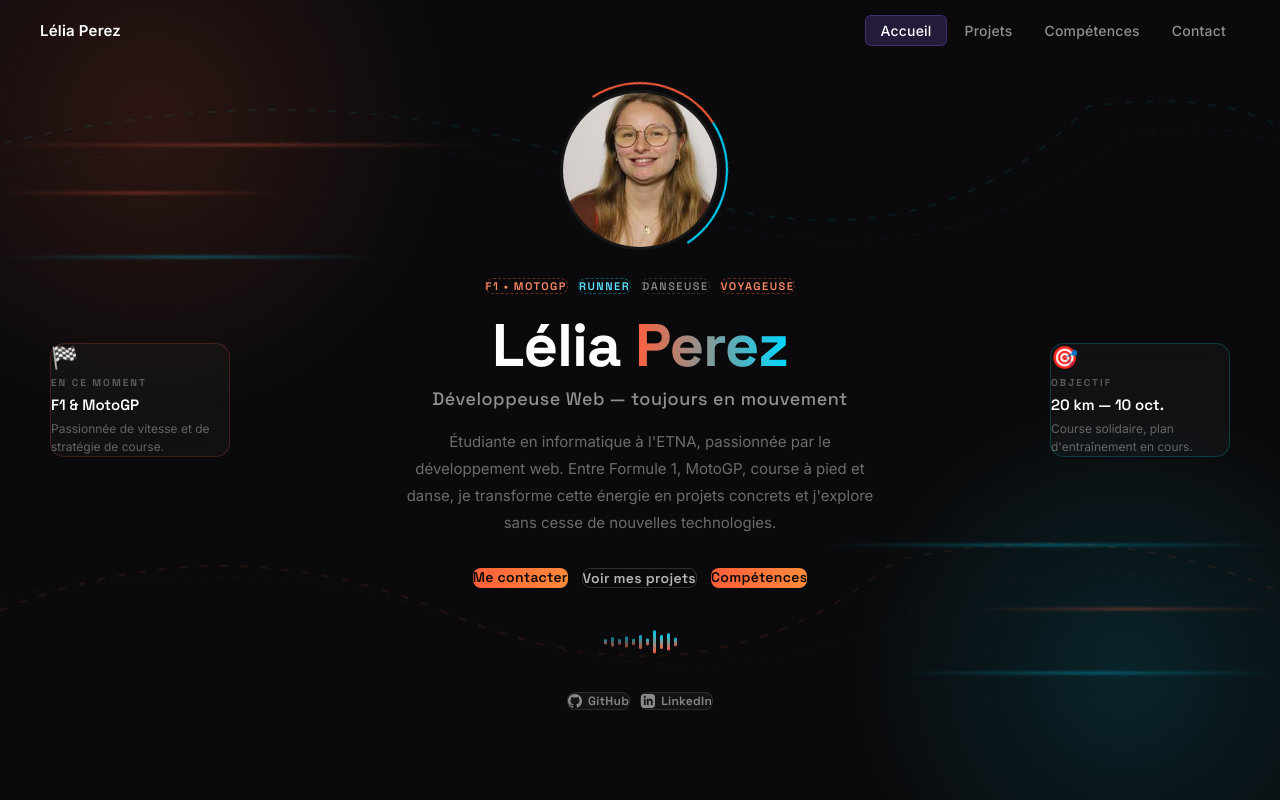
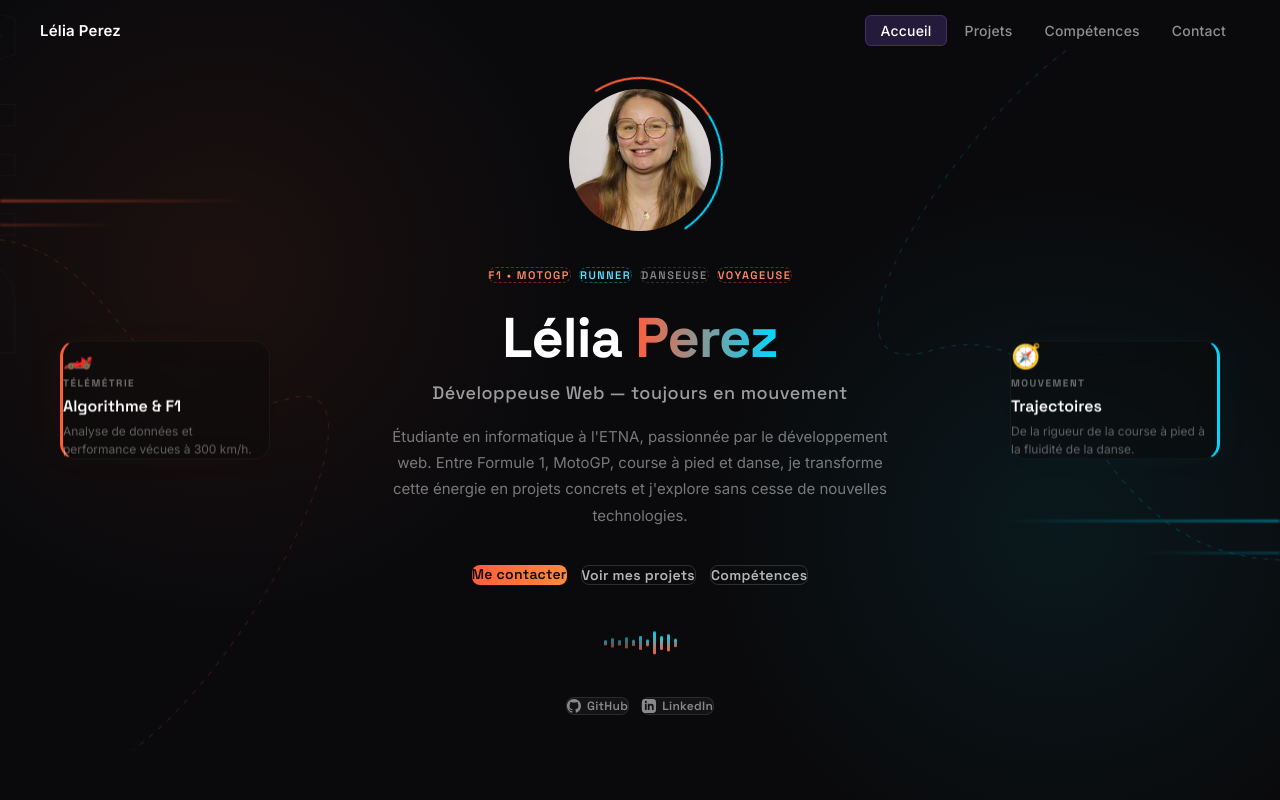
Before and after one commit to przlelia-art/Portfolio, a React (Vite) app: page / in a window 1280 px wide. Shown: the top 800 px of the page. Built offline with nearby package versions, Linux system fonts and the light colour scheme.

Commit message:
feat: add design od my hero

```diff
--- a/src/components/Hero.jsx
+++ b/src/components/Hero.jsx
@@ -131,86 +131,103 @@ function Hero() {
           transform: translateY(-2px);
         }
 
+        /* --- AJOUTS ET AMÉLIORATIONS DES EFFETS --- */
+
         .speedline {
           position: absolute;
           height: 2px;
           border-radius: 2px;
-          filter: blur(1.5px);
-          opacity: 0.5;
+          filter: blur(1px);
+          opacity: 0.6;
+          pointer-events: none;
         }
-        .speedline.orange { background: linear-gradient(90deg, transparent, #ff5e3a, transparent); }
-        .speedline.cyan   { background: linear-gradient(90deg, transparent, #00d9ff, transparent); }
+        .speedline.orange { background: linear-gradient(90deg, #ff5e3a, transparent); }
+        .speedline.cyan   { background: linear-gradient(270deg, #00d9ff, transparent); }
 
         .track-line {
-          animation: trackFlow 6s linear infinite;
+          animation: trackFlow 20s linear infinite;
         }
 
-        /* Texte géant en filigrane */
+        /* Texte géant en filigrane vertical */
         .bg-word {
           position: absolute;
           font-family: 'Space Grotesk', sans-serif;
           font-weight: 800;
-          font-size: 220px;
+          font-size: 160px;
           line-height: 1;
           color: transparent;
-          -webkit-text-stroke: 1px rgba(255,255,255,0.05);
-          letter-spacing: 4px;
+          -webkit-text-stroke: 1px rgba(255,255,255,0.03);
+          letter-spacing: 8px;
           user-select: none;
           z-index: 0;
-          white-space: nowrap;
           pointer-events: none;
         }
         .bg-word.left {
-          top: 50%;
-          left: -90px;
-          transform: translateY(-50%) rotate(-90deg) translateX(-50%);
+          top: 35%;
+          left: -40px;
+          transform: rotate(-90deg);
           transform-origin: left center;
         }
         .bg-word.right {
-          top: 50%;
-          right: -90px;
-          transform: translateY(-50%) rotate(90deg) translateX(50%);
+          bottom: 35%;
+          right: -150px;
+          transform: rotate(90deg);
           transform-origin: right center;
         }
 
-        /* Cartes latérales */
+        /* Cartes latérales stylisées */
         .side-card {
           position: absolute;
           display: flex;
           flex-direction: column;
           gap: 6px;
-          padding: 16px 20px;
-          background: rgba(255,255,255,0.03);
-          border: 1px solid rgba(255,255,255,0.08);
-          border-radius: 14px;
-          backdrop-filter: blur(8px);
-          z-index: 1;
-          max-width: 180px;
+          padding: 20px;
+          background: rgba(10, 10, 12, 0.4);
+          border: 1px solid rgba(255,255,255,0.05);
+          border-radius: 16px;
+          backdrop-filter: blur(12px);
+          -webkit-backdrop-filter: blur(12px);
+          z-index: 3;
+          width: 210px;
+          transition: all 0.3s ease;
         }
-        .side-card .icon { font-size: 22px; margin-bottom: 4px; }
+        .side-card:hover {
+          transform: translateY(-50%) scale(1.03) !important;
+          background: rgba(15, 15, 18, 0.6);
+        }
+        .side-card .icon { font-size: 24px; margin-bottom: 2px; }
         .side-card .label {
           font-family: 'Space Grotesk', sans-serif;
-          font-size: 10px; font-weight: 700; letter-spacing: 2px;
-          text-transform: uppercase; color: rgba(255,255,255,0.3);
+          font-size: 10px; font-weight: 700; letter-spacing: 1.5px;
+          text-transform: uppercase; color: rgba(255,255,255,0.4);
         }
         .side-card .value {
           font-family: 'Space Grotesk', sans-serif;
-          font-size: 15px; font-weight: 600; color: #fff;
+          font-size: 16px; font-weight: 600; color: #fff;
         }
         .side-card .sub {
           font-size: 12px; color: rgba(255,255,255,0.35); line-height: 1.5;
         }
-        .side-card.orange-accent { border-color: rgba(255,94,58,0.2); }
-        .side-card.cyan-accent { border-color: rgba(0,217,255,0.2); }
+        .side-card.orange-accent {
+          border-left: 3px solid #ff5e3a;
+          box-shadow: -10px 0 30px rgba(255,94,58,0.03);
+        }
+        .side-card.cyan-accent {
+          border-right: 3px solid #00d9ff;
+          box-shadow: 10px 0 30px rgba(0,217,255,0.03);
+        }
 
-        @media (max-width: 1100px) {
-          .side-card, .bg-word { display: none; }
+        /* Responsive Breakpoints */
+        @media (max-width: 1200px) {
+          .side-card { display: none; }
+          .bg-word { font-size: 110px; }
         }
 
         @media (max-width: 768px) {
-          .hero-name { font-size: 42px !important; }
-          .hero-desc  { font-size: 14px !important; }
-          .hero-buttons { flex-direction: column; align-items: center; }
+          .bg-word { display: none; }
+          .hero-name { font-size: 46px !important; }
+          .hero-buttons { flex-direction: column; width: 100%; max-width: 300px; }
+          .hero-buttons a { width: 100%; text-align: center; }
         }
       `}</style>
 
@@ -222,64 +239,80 @@ function Hero() {
           display: "flex",
           alignItems: "center",
           justifyContent: "center",
-          padding: "60px 40px",
+          padding: "80px 24px",
           position: "relative",
           overflow: "hidden",
           fontFamily: "'Inter', sans-serif",
         }}
       >
-        {/* Halos */}
+        {/* Halos lumineux (Glows d'arrière-plan pour la profondeur) */}
         <div style={{
-          position: "absolute", width: "600px", height: "600px", borderRadius: "50%",
-          background: "radial-gradient(circle, rgba(255,94,58,0.14) 0%, transparent 70%)",
-          top: "-180px", left: "-150px", pointerEvents: "none",
+          position: "absolute", width: "700px", height: "700px", borderRadius: "50%",
+          background: "radial-gradient(circle, rgba(255,94,58,0.08) 0%, transparent 70%)",
+          top: "-10%", left: "-10%", pointerEvents: "none", zIndex: 1
         }} />
         <div style={{
-          position: "absolute", width: "550px", height: "550px", borderRadius: "50%",
-          background: "radial-gradient(circle, rgba(0,217,255,0.12) 0%, transparent 70%)",
-          bottom: "-150px", right: "-120px", pointerEvents: "none",
+          position: "absolute", width: "700px", height: "700px", borderRadius: "50%",
+          background: "radial-gradient(circle, rgba(0,217,255,0.07) 0%, transparent 70%)",
+          bottom: "-10%", right: "-10%", pointerEvents: "none", zIndex: 1
         }} />
 
-        {/* Texte géant filigrane */}
+        {/* Texte géant filigrane (Remplissage typographique abstrait) */}
         <div className="bg-word left">DRIVE</div>
         <div className="bg-word right">DANCE</div>
 
-        {/* Speedlines */}
-        <div className="speedline orange" style={{ top: "18%", left: 0, width: "38%" }} />
-        <div className="speedline orange" style={{ top: "24%", left: 0, width: "22%" }} />
-        <div className="speedline cyan"   style={{ top: "32%", left: 0, width: "30%" }} />
-        <div className="speedline cyan"   style={{ top: "68%", right: 0, width: "36%" }} />
-        <div className="speedline orange" style={{ top: "76%", right: 0, width: "24%" }} />
-        <div className="speedline cyan"   style={{ top: "84%", right: 0, width: "30%" }} />
+        {/* Speedlines (Traînées lumineuses horizontales effet vitesse) */}
+        <div className="speedline orange" style={{ top: "25%", left: 0, width: "250px", height: '1.5px' }} />
+        <div className="speedline orange" style={{ top: "28%", left: 0, width: "120px", opacity: 0.3 }} />
+        <div className="speedline cyan"   style={{ top: "65%", right: 0, width: "280px", height: '1.5px' }} />
+        <div className="speedline cyan"   style={{ top: "69%", right: 0, width: "140px", opacity: 0.3 }} />
 
-        {/* Lignes de circuit animées en fond */}
+        {/* Courbes de circuits / Télémétrie en SVG fluide */}
         <svg
-          viewBox="0 0 1000 600"
+          viewBox="0 0 1440 800"
           preserveAspectRatio="none"
-          style={{ position: "absolute", inset: 0, width: "100%", height: "100%", zIndex: 0, opacity: 0.5 }}
+          style={{ position: "absolute", inset: 0, width: "100%", height: "100%", zIndex: 1, pointerEvents: "none" }}
         >
-          <path className="track-line" d="M -50 480 Q 150 380, 350 460 T 700 420 Q 900 380, 1050 470" stroke="#ff5e3a" strokeWidth="1.5" fill="none" opacity="0.18" strokeDasharray="6 10" />
-          <path className="track-line" d="M -50 460 Q 180 400, 380 470 T 750 440 Q 950 410, 1050 480" stroke="#ff5e3a" strokeWidth="1" fill="none" opacity="0.1" strokeDasharray="4 8" />
-          <path className="track-line" d="M -50 120 Q 250 40, 480 130 T 850 80 Q 1000 60, 1050 140" stroke="#00d9ff" strokeWidth="1.5" fill="none" opacity="0.16" strokeDasharray="6 10" />
-          <path className="track-line" d="M -50 140 Q 280 70, 500 150 T 880 100 Q 1020 80, 1050 160" stroke="#00d9ff" strokeWidth="1" fill="none" opacity="0.1" strokeDasharray="4 8" />
+          {/* Courbe Orange (Gauche) */}
+          <path
+            className="track-line"
+            d="M -100,250 C 150,180 120,450 320,400 C 450,360 300,650 150,750"
+            stroke="#ff5e3a" strokeWidth="1.5" fill="none" opacity="0.12" strokeDasharray="5 8"
+          />
+          <path
+            d="M -100,250 C 150,180 120,450 320,400 C 450,360 300,650 150,750"
+            stroke="#ff5e3a" strokeWidth="0.5" fill="none" opacity="0.05"
+          />
+
+          {/* Courbe Cyan (Droite) */}
+          <path
+            className="track-line"
+            d="M 1540,550 C 1200,620 1250,300 1050,350 C 900,390 1050,150 1200,50"
+            stroke="#00d9ff" strokeWidth="1.5" fill="none" opacity="0.12" strokeDasharray="5 8"
+          />
+          <path
+            d="M 1540,550 C 1200,620 1250,300 1050,350 C 900,390 1050,150 1200,50"
+            stroke="#00d9ff" strokeWidth="0.5" fill="none" opacity="0.05"
+          />
         </svg>
 
-        {/* Cartes latérales */}
-        <div className="side-card orange-accent" style={{ top: "50%", left: "50px", transform: "translateY(-50%)" }}>
-          <div className="icon">🏁</div>
-          <div className="label">En ce moment</div>
-          <div className="value">F1 & MotoGP</div>
-          <div className="sub">Passionnée de vitesse et de stratégie de course.</div>
+        {/* Carte Latérale Gauche - F1 / Télémétrie */}
+        <div className="side-card orange-accent" style={{ top: "50%", left: "60px", transform: "translateY(-50%)" }}>
+          <div className="icon">🏎️</div>
+          <div className="label">Télémétrie</div>
+          <div className="value">Algorithme & F1</div>
+          <div className="sub">Analyse de données et performance vécues à 300 km/h.</div>
         </div>
 
-        <div className="side-card cyan-accent" style={{ top: "50%", right: "50px", transform: "translateY(-50%)" }}>
-          <div className="icon">🎯</div>
-          <div className="label">Objectif</div>
-          <div className="value">20 km — 10 oct.</div>
-          <div className="sub">Course solidaire, plan d'entraînement en cours.</div>
+        {/* Carte Latérale Droite - Trajectoire / Sport */}
+        <div className="side-card cyan-accent" style={{ top: "50%", right: "60px", transform: "translateY(-50%)" }}>
+          <div className="icon">🧭</div>
+          <div className="label">Mouvement</div>
+          <div className="value">Trajectoires</div>
+          <div className="sub">De la rigueur de la course à pied à la fluidité de la danse.</div>
         </div>
 
-        {/* Contenu */}
+        {/* Contenu Principal */}
         <div
           className="hero-main-content"
           style={{
@@ -287,18 +320,19 @@ function Hero() {
             flexDirection: "column",
             alignItems: "center",
             textAlign: "center",
-            maxWidth: "800px",
+            maxWidth: "750px",
             width: "100%",
             position: "relative",
             zIndex: 2,
           }}
         >
-          {/* Photo avec anneau */}
-          <div style={{ position: "relative", width: "160px", height: "160px", marginBottom: "28px" }}>
+          {/* Photo avec anneau animé */}
+          <div style={{ position: "relative", width: "150px", height: "150px", marginBottom: "32px" }}>
             <div className="photo-ring"></div>
             <div style={{
               width: "100%", height: "100%", borderRadius: "50%",
-              overflow: "hidden", border: "3px solid #161618",
+              overflow: "hidden", border: "4px solid #0a0a0c",
+              position: "relative", zIndex: 2
             }}>
               <img
                 src="/assets/photo_intra.jpg"
@@ -308,8 +342,8 @@ function Hero() {
             </div>
           </div>
 
-          {/* Tampons passions */}
-          <div style={{ display: "flex", gap: "10px", marginBottom: "20px", flexWrap: "wrap", justifyContent: "center" }}>
+          {/* Tampons / Badges Passions */}
+          <div style={{ display: "flex", gap: "8px", marginBottom: "24px", flexWrap: "wrap", justifyContent: "center" }}>
             <span className="stamp orange">F1 • MotoGP</span>
             <span className="stamp cyan">Runner</span>
             <span className="stamp">Danseuse</span>
@@ -321,8 +355,8 @@ function Hero() {
             className="hero-name"
             style={{
               fontFamily: "'Space Grotesk', sans-serif",
-              fontSize: "60px", fontWeight: "700", color: "#fff",
-              lineHeight: 1.05, marginBottom: "10px", letterSpacing: "-1px",
+              fontSize: "56px", fontWeight: "700", color: "#fff",
+              lineHeight: 1.1, marginBottom: "12px", letterSpacing: "-1px",
             }}
           >
             Lélia <span>Perez</span>
@@ -332,7 +366,7 @@ function Hero() {
           <p style={{
             fontFamily: "'Space Grotesk', sans-serif",
             fontSize: "18px", fontWeight: "500",
-            color: "rgba(255,255,255,0.55)", marginBottom: "18px", letterSpacing: "0.5px",
+            color: "rgba(255,255,255,0.6)", marginBottom: "20px", letterSpacing: "0.5px",
           }}>
             Développeuse Web — toujours en mouvement
           </p>
@@ -340,28 +374,28 @@ function Hero() {
           {/* Description */}
           <p
             className="hero-desc"
-            style={{ fontSize: "15px", color: "rgba(255,255,255,0.4)", lineHeight: "1.8", maxWidth: "480px", marginBottom: "32px" }}
+            style={{ fontSize: "15px", color: "rgba(255,255,255,0.45)", lineHeight: "1.75", maxWidth: "520px", marginBottom: "36px" }}
           >
             Étudiante en informatique à l'ETNA, passionnée par le développement web.
             Entre Formule 1, MotoGP, course à pied et danse, je transforme cette énergie
             en projets concrets et j'explore sans cesse de nouvelles technologies.
           </p>
 
-          {/* Boutons */}
-          <div className="hero-buttons" style={{ display: "flex", gap: "14px", flexWrap: "wrap", justifyContent: "center", marginBottom: "40px" }}>
+          {/* Boutons d'action */}
+          <div className="hero-buttons" style={{ display: "flex", gap: "14px", flexWrap: "wrap", justifyContent: "center", marginBottom: "44px" }}>
             <a href="#contact" className="btn-primary-hero">
               Me contacter
             </a>
             <a href="#projects" className="btn-outline-hero">
               Voir mes projets
             </a>
-            <a href="#skills" className="btn-primary-hero">
+            <a href="#skills" className="btn-outline-hero">
               Compétences
             </a>
           </div>
 
-          {/* Onde sonore */}
-          <div style={{ display: "flex", alignItems: "center", gap: "4px", height: "28px", marginBottom: "36px" }}>
+          {/* Onde sonore animée */}
+          <div style={{ display: "flex", alignItems: "center", gap: "4px", height: "28px", marginBottom: "40px" }}>
             {[10, 22, 14, 26, 12, 20, 8, 24, 14, 18, 10].map((h, i) => (
               <div
                 key={i}
@@ -371,8 +405,8 @@ function Hero() {
             ))}
           </div>
 
-          {/* Liens sociaux */}
-          <div style={{ display: "flex", gap: "10px", justifyContent: "center" }}>
+          {/* Liens réseaux sociaux */}
+          <div style={{ display: "flex", gap: "12px", justifyContent: "center" }}>
             <a
               href="https://github.com/przlelia-art"
               target="_blank"
```
